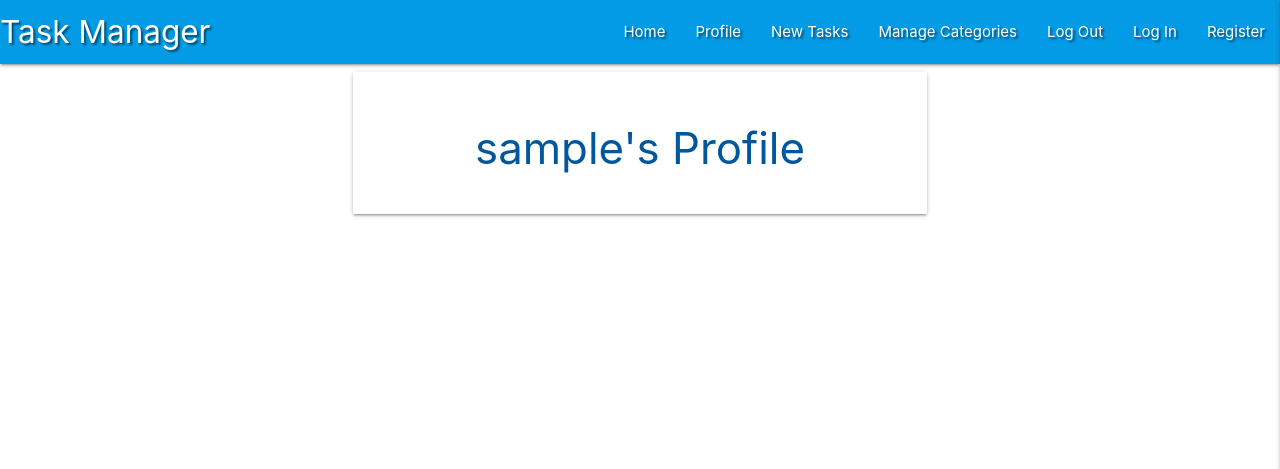
After one commit to DarraghReid/flask-task-manager, a Flask app: page /profile/1 in a window 1280 px wide. The commit adds this page. Shown: the top 469 px of the page. Run offline with Flask 2, Linux system fonts and the light colour scheme; the visitor is signed in with stand-in values (Sample User, id 1); a database or web service that is not in the repository returns one stand-in record (values such as "Sample title"); some libraries are stand-ins or nearby versions.

Commit message:
Add Session User Profile

```diff
--- a/app.py
+++ b/app.py
@@ -46,6 +46,8 @@ def register():
         # put the new user into 'session' cookie
         session["user"] = request.form.get("username").lower()
         flash("Registration Successful!")
+        return redirect(url_for("profile", username=session["user"]))
+
     return render_template("register.html")
 
 
@@ -63,7 +65,10 @@ def login():
             if check_password_hash(
                 existing_user["password"], request.form.get("password")):
                     session["user"] = request.form.get("username").lower()
-                    flash("Welcome, {}".format(request.form.get("username")))
+                    flash("Welcome, {}".format(
+                        request.form.get("username")))
+                    return redirect(url_for(
+                        "profile", username=session["user"]))
             else:
                 # invalid password match
                 flash("Incorrect username and/or password")
@@ -77,6 +82,14 @@ def login():
     return render_template("login.html")
 
 
+@app.route("/profile/<username>", methods=["GET", "POST"])
+def profile(username):
+    # grab the session user's username from the db
+    username = mongo.db.users.find_one(
+        {"username": session["user"]})["username"]
+    return render_template("profile.html", username=username)
+
+
 if __name__ == "__main__":
     app.run(host=os.environ.get("IP"),
             port=int(os.environ.get("PORT")),
--- a/templates/base.html
+++ b/templates/base.html
@@ -20,8 +20,8 @@
               <a href="#" data-target="mobile-demo" class="sidenav-trigger right"><i class="fas fa-bars"></i></a>
               <ul class="right hide-on-med-and-down">
                 <li><a href="{{ url_for('get_tasks') }}">Home</a></li>
-                <li><a href="#">Profile</a></li>
-                <li><a href="#">New Taks</a></li>
+                <li><a href="{{ url_for('profile', username=session['user']) }}">Profile</a></li>
+                <li><a href="#">New Tasks</a></li>
                 <li><a href="#">Manage Categories</a></li>
                 <li><a href="#">Log Out</a></li>
                 <li><a href="{{ url_for('login') }}">Log In</a></li>
@@ -34,7 +34,7 @@
         <ul class="sidenav" id="mobile-demo">
             <li><h4 class="center-align light-blue-text text-darken-4">Task Manager</h4></li>
             <li><a href="{{ url_for('get_tasks') }}">Home</a></li>
-            <li><a href="#">Profile</a></li>
+            <li><a href="{{ url_for('profile', username=session['user']) }}">Profile</a></li>
             <li><a href="#">New Taks</a></li>
             <li><a href="#">Manage Categories</a></li>
             <li><a href="#">Log Out</a></li>
--- /dev/null
+++ b/templates/profile.html
@@ -0,0 +1,14 @@
+{% extends "base.html" %}
+{% block content %}
+
+    <div class="row">
+        <div class="col s12 m8 offset-m2">
+            <div class="card-panel">
+                <h3 class="center-align light-blue-text text-darken-4">
+                    {{ username }}'s Profile
+                </h3>
+            </div>
+        </div>
+    </div>
+
+{% endblock %}
```
